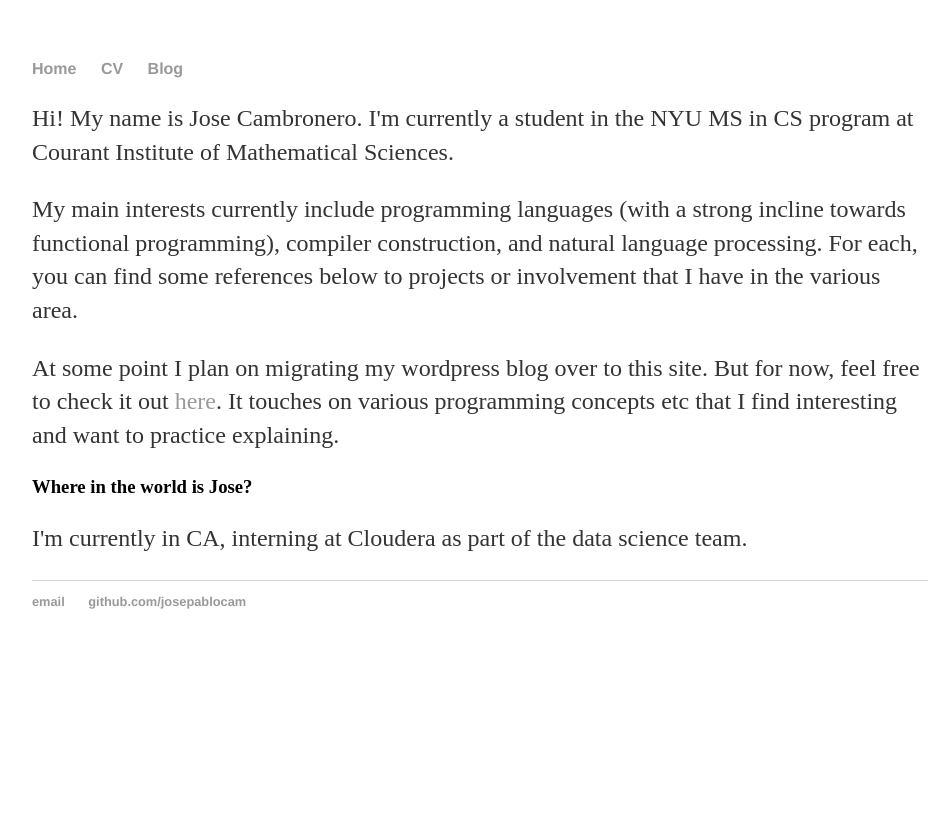
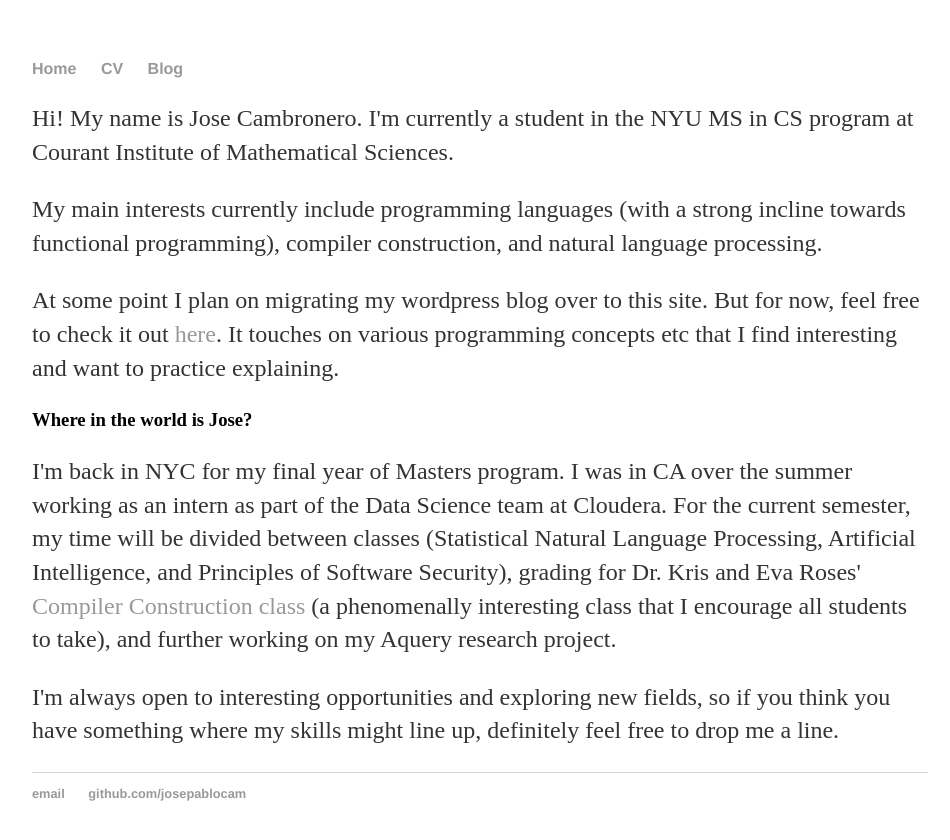
Before and after one commit to josepablocam/josepablocam.github.io, a Jekyll site: the page built from index.md, in a window 1280 px wide. Shown: the top 840 px of the page, without its empty margins (160-1110 px from the left). Built offline with Jekyll 4.4.1, drawn with Linux system fonts in a browser that asks for light colours.

Commit message:
expanded 'where is jose'

```diff
--- a/index.md
+++ b/index.md
@@ -6,9 +6,12 @@ title: Jose Cambronero
 Hi! My name is Jose Cambronero. I'm currently a student in the NYU
 MS in CS program at Courant Institute of Mathematical Sciences.
 
-My main interests currently include programming languages (with a strong incline towards functional programming), compiler construction, and natural language processing. For each, you can find some references below to projects or involvement that I have in the various area.
+My main interests currently include programming languages (with a strong incline towards functional programming), compiler construction, and natural language processing.
 
 At some point I plan on migrating my wordpress blog over to this site. But for now, feel free to check it out [here](https://symfun.wordpress.com). It touches on various programming concepts etc that I find interesting and want to practice explaining.
 
 ### Where in the world is Jose?
-I'm currently in CA, interning at Cloudera as part of the data science team.
+I'm back in NYC for my final year of Masters program. I was in CA over the summer working as an
+intern as part of the Data Science team at Cloudera. For the current semester, my time will be divided between classes (Statistical Natural Language Processing, Artificial Intelligence, and Principles of Software Security), grading for Dr. Kris and Eva Roses' [Compiler Construction class](http://cs.nyu.edu/courses/fall15/CSCI-GA.2130-001/) (a phenomenally interesting class that I encourage all students to take), and further working on my Aquery research project.
+
+I'm always open to interesting opportunities and exploring new fields, so if you think you have something where my skills might line up, definitely feel free to drop me a line.
```
